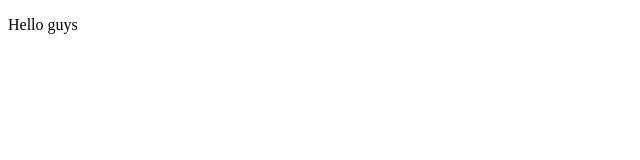
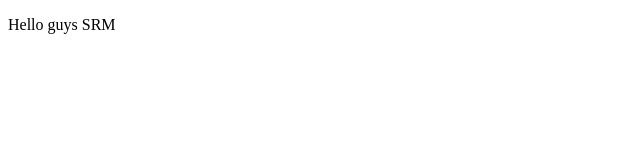
Before and after one commit to saktheeswar/demo, a plain HTML site: page index.html in a window 1280 px wide. Shown: the full height of the page, 0-640 px from the left. Drawn offline with Linux system fonts and the light colour scheme.

Commit message:
Update index.html

```diff
--- a/index.html
+++ b/index.html
@@ -6,6 +6,6 @@
     <title>Document</title>
 </head>
 <body>
-    <p>Hello guys</p>
+    <p>Hello guys SRM</p>
 </body>
 </html>
```
